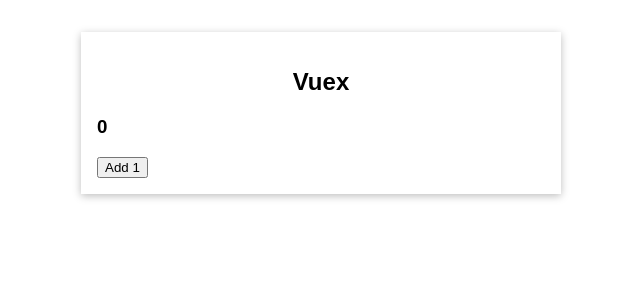
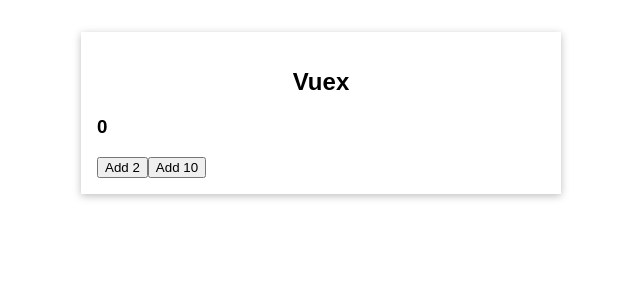
Before and after one commit to Newtepos/vue-vuex-01-starting-setup, a Vue app: page / in a window 1280 px wide. Shown: the top 300 px of the page, without its empty margins (319-959 px from the left). Built offline with nearby package versions, Linux system fonts and the light colour scheme.

Commit message:
Create: Vuex Mutation

```diff
--- a/src/App.vue
+++ b/src/App.vue
@@ -1,22 +1,25 @@
 <template>
   <base-container title="Vuex">
     <the-counter></the-counter>
-    <button @click="incrementCounter">Add 1</button>
+    <button @click="incrementCounter">Add 2</button>
+    <change-counter></change-counter>
   </base-container>
 </template>
 
 <script>
 import BaseContainer from './components/BaseContainer.vue';
 import TheCounter from './components/TheCounter.vue';
+import ChangeCounter from './components/ChangeCounter.vue';
 
 export default {
   components: {
     BaseContainer,
     TheCounter,
+    ChangeCounter
   },
   methods: {
     incrementCounter() {
-      this.$store.state.counter++;
+      this.$store.commit('increment');
     }
   }
 };
--- /dev/null
+++ b/src/components/ChangeCounter.vue
@@ -0,0 +1,17 @@
+<template>
+  <button @click="addCounter">Add 10</button>
+</template>
+
+<script>
+export default {
+  methods: {
+    addCounter() {
+      // this.$store.commit('increase', {value: 10});
+      this.$store.commit({
+        type: 'increase',
+        value: 10,
+      });
+    },
+  },
+};
+</script>
--- a/src/main.js
+++ b/src/main.js
@@ -9,6 +9,14 @@
       counter: 0,
     };
   },
+  mutations: {
+    increment(state) {
+        state.counter = state.counter + 2;
+    },
+    increase(state, payload) {
+        state.counter = state.counter + payload.value;
+    }
+  }
 });
 
 const app = createApp(App);
```
